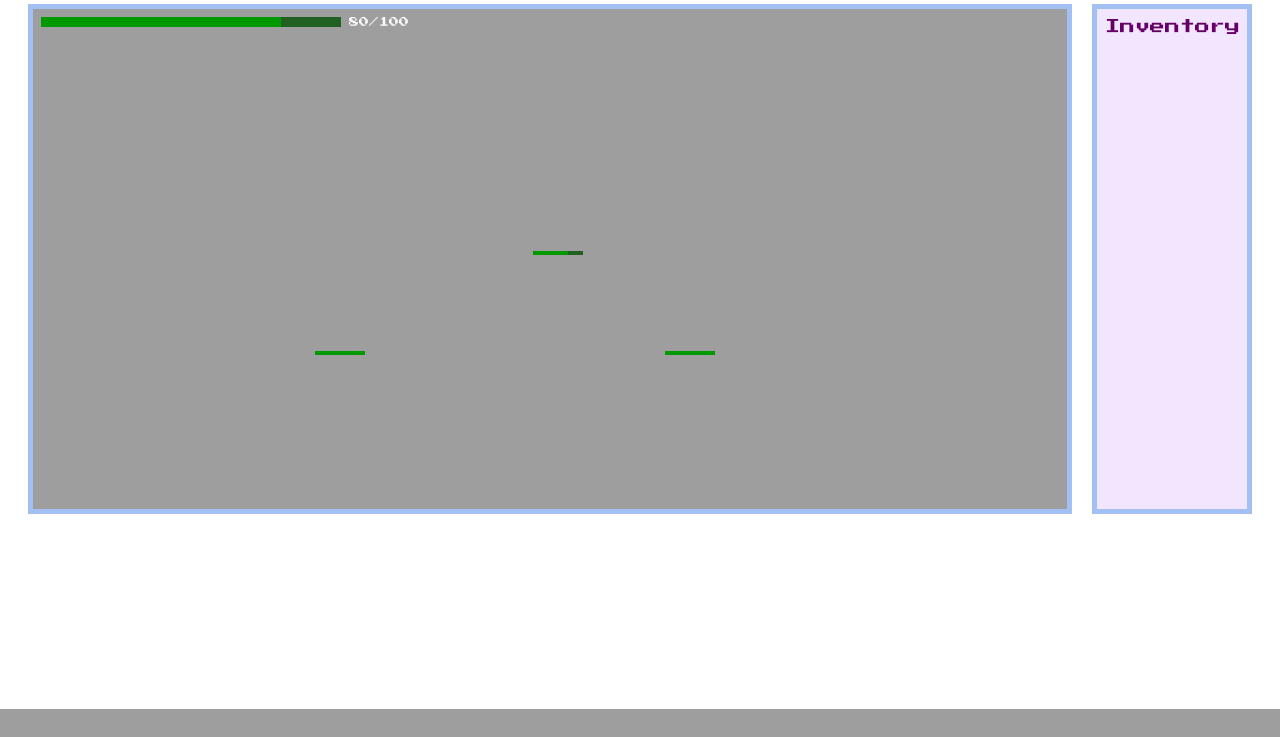
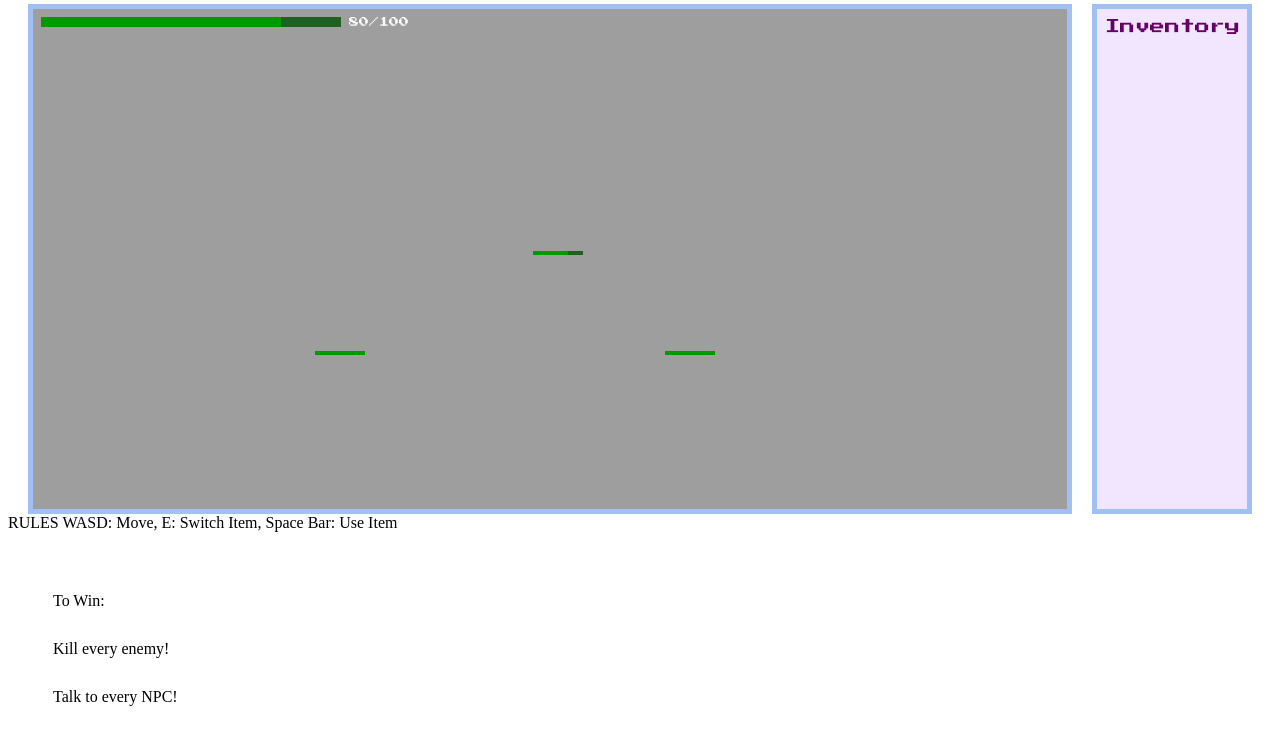
Before and after one commit to xtianhill/softcon-level-design, a Python web app: template flask/templates/playLevel.html in a window 1280 px wide. Shown: the part 91-828 px from the top of the page. Before the commit the page ends 800 px from the top, so only its background shows below. Run offline with Jinja, Linux system fonts and the light colour scheme; the template is opened without the code that fills it, so the values that code supplies are empty; some libraries are stand-ins or nearby versions.

Commit message:
added win conditions ul

```diff
--- a/flask/static/index.js
+++ b/flask/static/index.js
@@ -793,30 +793,36 @@ getData("julia").then((data) => {
 
         // translate data from database into list of elements
         var parsedJSON = JSONtoElements(data);
-        console.log(parsedJSON);
         var elements = parsedJSON.elements;
         var characters = [];
         var backgroundUrl = parsedJSON.backgroundUrl;
-        var winConditions = ["enemy", "npc"]; //pasrsedJSON.winConditions;
+        var winConditions = ["enemy", "npc"];
         var width = canvas.width;
         var height = canvas.height;
         var wrap = document.getElementById("wrap");
-
 
         // set win conditions to false if they were chosen by designer
         var victory = false;
         var npcCondition = true;
         var endCondition = true;
         var enemyCondition = true;
+        var ul = document.getElementById("rules");
         for(i=0; i<winConditions.length; i++){
+            var listItem = document.createElement("li");
             if(winConditions[i] === "npc"){
                 npcCondition = false;
+                listItem.append(document.createTextNode("Talk to every NPC!"));
+                ul.appendChild(listItem);
             }
             if(winConditions[i] === "enemy"){
                 enemyCondition = false;
+                listItem.append(document.createTextNode("Kill every enemy!"));
+                ul.appendChild(listItem);
             }
             if(winConditions[i] === "end"){
                 endCondition = false;
+                listItem.append(document.createTextNode("Reach the end of the level!"));
+                ul.appendChild(listItem);
             }
         }
 
@@ -1076,7 +1082,6 @@ getData("julia").then((data) => {
                 if (gameState.pc.equippedItem != null) {
                     var item = gameState.pc.equippedItem;
                     if (gameState.sinceItem < 10) {
-                        console.log(gameState.sinceItem);
                         gameState.ctx.drawImage(item.img, -item.position.x + 5, item.position.y,
                             -item.size.x, item.size.y);
                     }
--- a/flask/templates/playLevel.html
+++ b/flask/templates/playLevel.html
@@ -27,5 +27,10 @@
       </aside>
     </section>
     <script src = "../static/index.js"></script>
+    <div> RULES
+      WASD: Move, E: Switch Item, Space Bar: Use Item
+      <ul id="rules"> To Win: </ul>
+  </div>
   </body>
+
 </html>
```
Also changed, not shown: flask/static/engine.js (+9 -2 lines).
